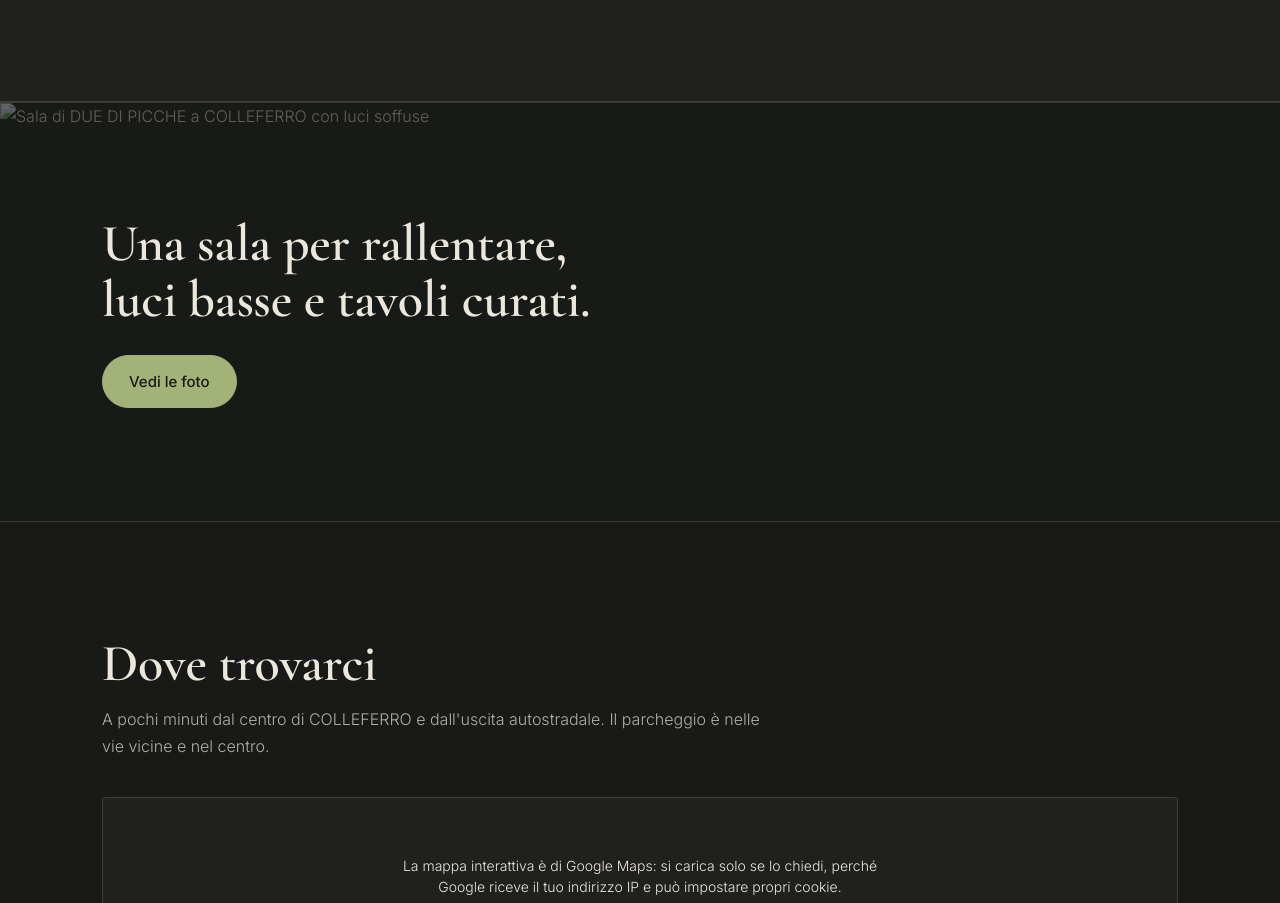
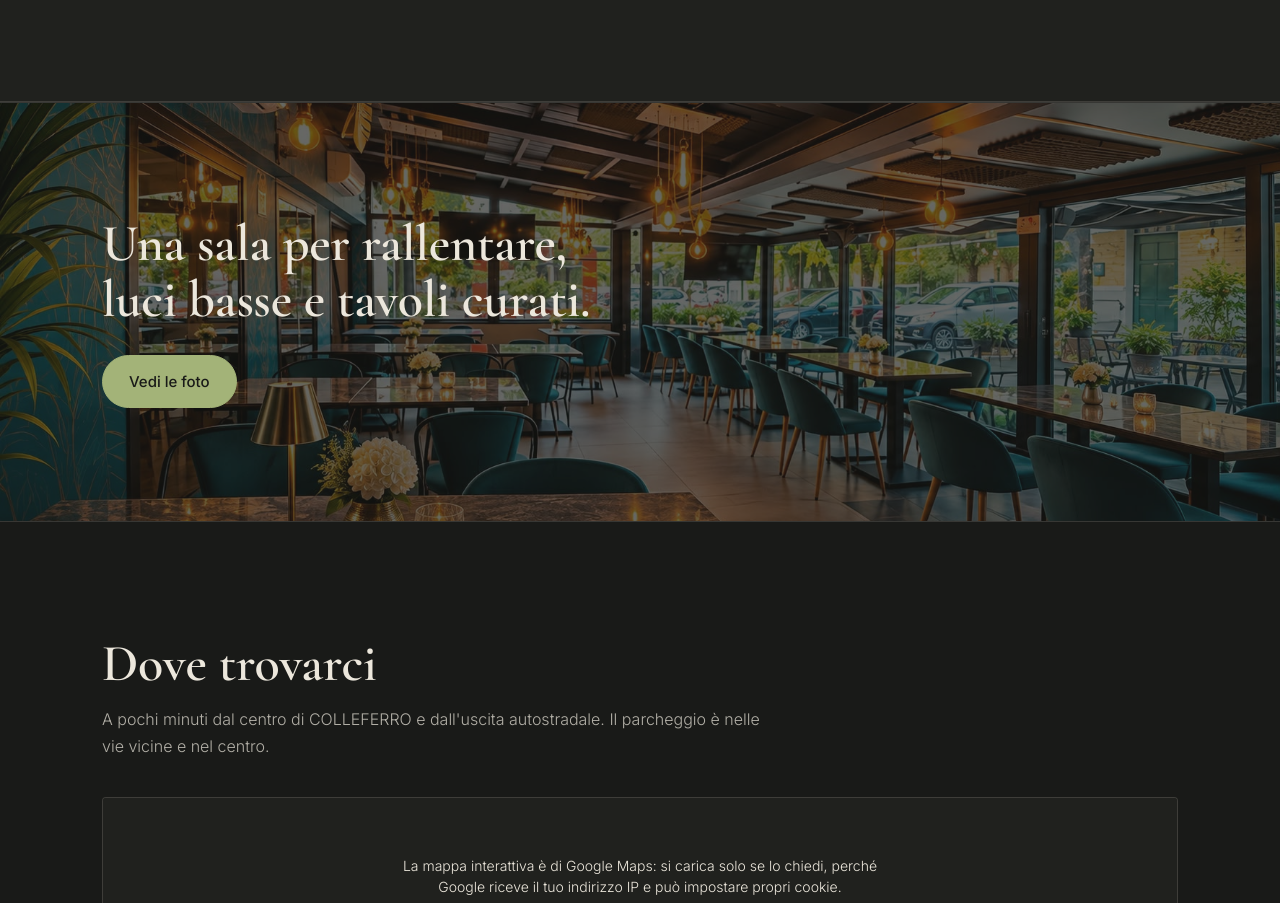
Before and after one commit to DamianoMarc/duedipicchecolleferro, a plain HTML site: page index.html in a window 1280 px wide. Shown: the part 1978-2881 px from the top of the page. Drawn offline with Linux system fonts and the light colour scheme.

Commit message:
fix cover_immage_unico_restaurant_xorlgj.jpeg

```diff
--- a/index.html
+++ b/index.html
@@ -217,7 +217,7 @@
 </div></section>
 
 <section class="photo-band">
- <img src="images/cover_immage_DUE DI PICCHE_restaurant_xorlgj.jpeg" alt="Sala di DUE DI PICCHE  a COLLEFERRO con luci soffuse" loading="lazy" width="1600" height="900"/>
+ <img src="images/cover_immage_unico_restaurant_xorlgj.jpeg" alt="Sala di DUE DI PICCHE  a COLLEFERRO con luci soffuse" loading="lazy" width="1600" height="900"/>
  <div class="wrap"><h2>Una sala per rallentare, luci basse e tavoli curati.</h2><a class="btn btn--primary" href="galleria.html">Vedi le foto</a></div>
 </section>
 
```
